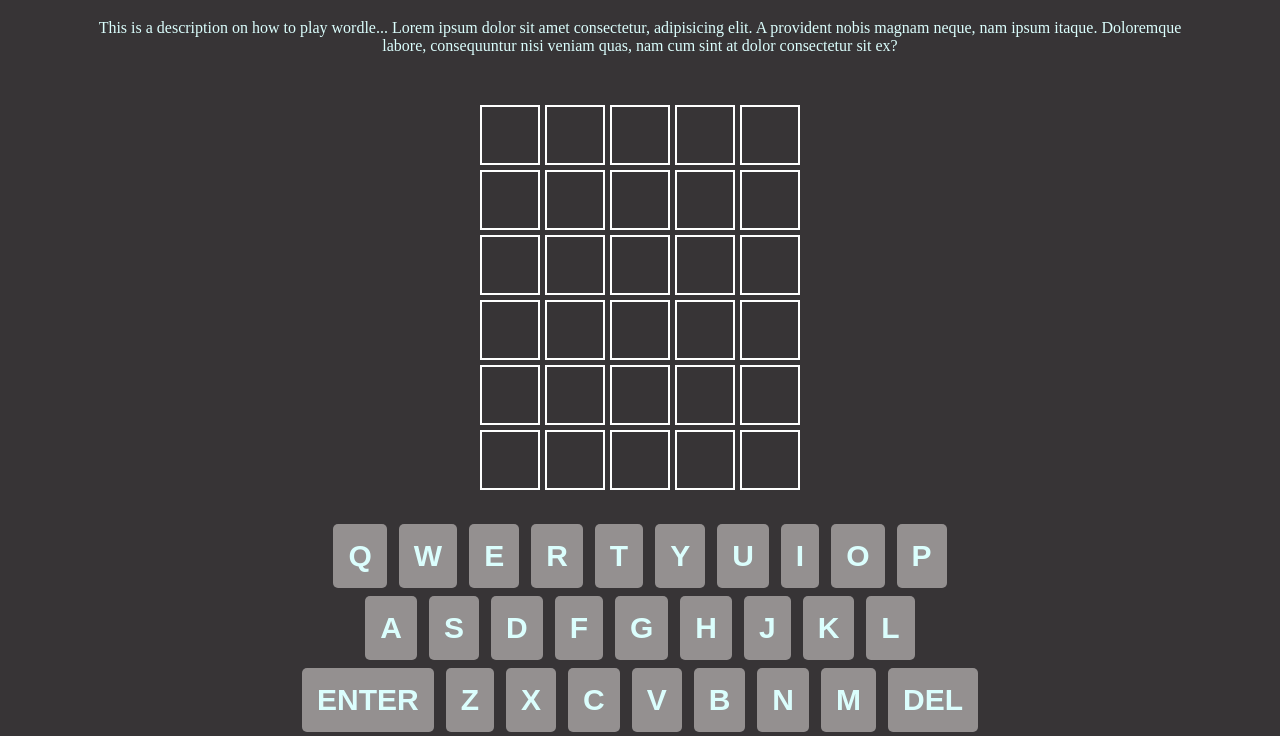
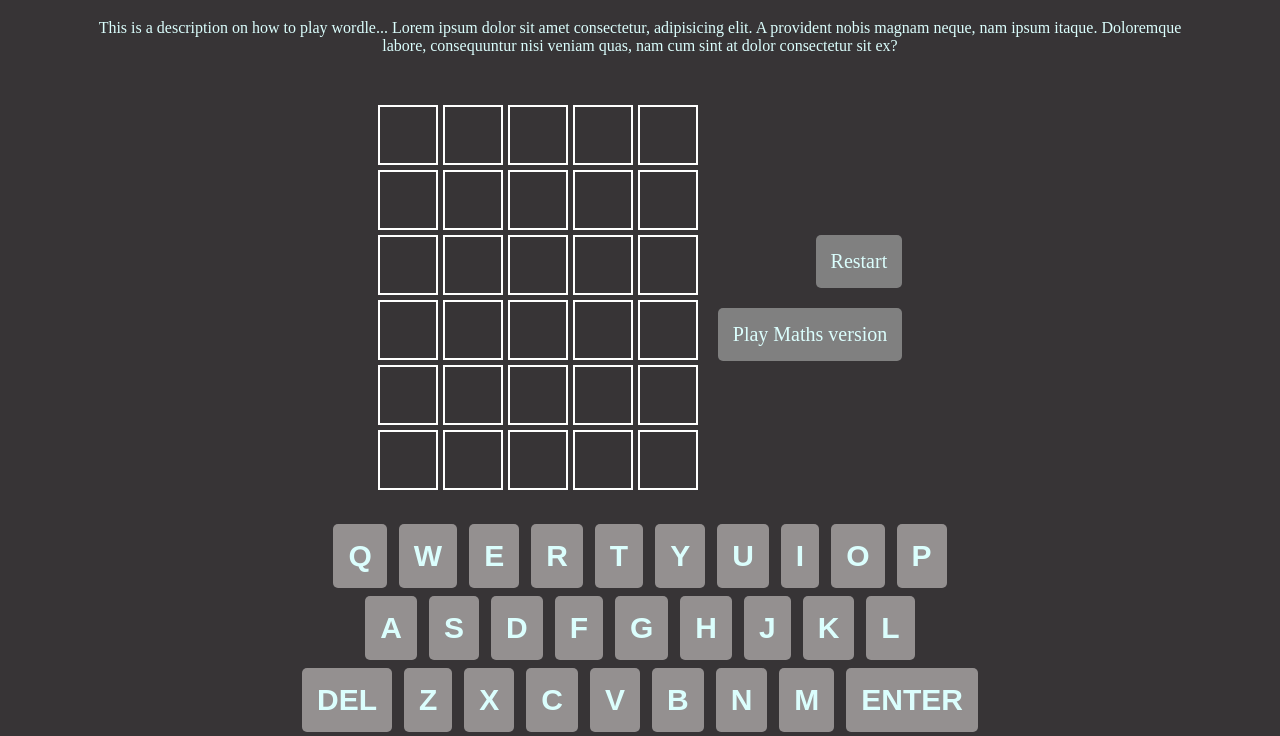
Before and after one commit to younusk-hub/wordle-project, a website with bundled scripts: page index.html in a window 1280 px wide. Shown: the part 229-965 px from the top of the page. Built offline with nearby package versions, Linux system fonts and the light colour scheme.

Commit message:
added new some new styling, introduced a refresh button and the math game

```diff
--- a/index.html
+++ b/index.html
@@ -21,6 +21,8 @@
         <p class="heading__description">This is a description on how to play wordle... Lorem ipsum dolor sit amet consectetur, adipisicing elit. A
             provident nobis magnam neque, nam ipsum itaque. Doloremque labore, consequuntur nisi veniam quas, nam cum
             sint at dolor consectetur sit ex?</p>
+
+
     </header>
 
     <div id="board-container">
@@ -56,6 +58,10 @@
              <div id="29" class="square animate__animated"></div>
              <div id="30" class="square animate__animated"></div>
         </div>
+        <div class="game-buttons-container">
+            <a href="" class="game-buttons">Restart</a>
+            <a href="#" class="game-buttons">Play Maths version</a>
+        </div>
     </div>
 
     <div id="keyboard-container">
@@ -85,7 +91,7 @@
         </div>
 
         <div class="keyboard-row">
-            <button data-key="enter">Enter</button>
+            <button data-key="del">Del</button>
             <button data-key="z">z</button>
             <button data-key="x">x</button>
             <button data-key="c">c</button>
@@ -93,7 +99,7 @@
             <button data-key="b">b</button>
             <button data-key="n">n</button>
             <button data-key="m">m</button>
-            <button data-key="del">Del</button>
+            <button data-key="enter">Enter</button>
         </div>
     </div>
 
--- a/main.js
+++ b/main.js
@@ -2,7 +2,7 @@
 import { wordsArray } from './data/words.js';
 
 // Use query selector to get the buttons
-const button = document.querySelectorAll(".keyboard-row button")
+const buttons = document.querySelectorAll(".keyboard-row button")
 
 // Array of guessed words with an array of the word spilt into letters
 const guessedWords = [[]]
@@ -12,15 +12,16 @@ let guessedWordCount = 0;
 console.log(Math.floor(Math.random() * (423 - 1) ) + 1);
 console.log(word);
 
-// Asigning the buttons to their data-key so it can be used
-for (let i = 0; i < button.length; i++) {
-    button[i].onclick = ({target}) => {
+// Asigning the buttonss to their data-key so it can be used
+for (let i = 0; i < buttons.length; i++) {
+    buttons[i].onclick = ({target}) => {
         const letter = target.getAttribute("data-key")
         console.log(letter);
 
         if (letter === "enter") {
             handleSubmitWord();
             return;
+
         } else if (letter === "del") {
             const currentWordArray = guessedWords[guessedWords.length - 1]
 
@@ -33,7 +34,6 @@ for (let i = 0; i < button.length; i++) {
             }
             return;
         }
-
         updateGuessedWords(letter)
     }
 }
@@ -53,7 +53,7 @@ const updateGuessedWords = letter => {
 
 const getTileColor = (letter, index) => {
     if (!word.includes(letter)) {
-        return "darkgrey"
+        return "#2B2B2B"
     } else if (letter === word.charAt(index)){
         return "green"
     } else {
@@ -72,6 +72,7 @@ const handleSubmitWord = () => {
     const firstLetterId = guessedWordCount * 5 + 1;
     const time = 200;
     currentWordArray.forEach((letter, index) => {
+        console.log(letter);
         setTimeout(() => {
             const tileColor = getTileColor(letter, index);
 
@@ -79,19 +80,27 @@ const handleSubmitWord = () => {
             const letterEl = document.getElementById(letterId);
             letterEl.classList.add("animate__flipInX");
             letterEl.style = `background-color:${tileColor};`;
+
+            buttons.forEach(button => {
+                if (button.innerText.toLowerCase() === letter) {
+                    button.style = `background-color:${tileColor};`
+                }
+            })
         }, time * index);
     })
     guessedWordCount++
 
+
     const currentWord = currentWordArray.join("")
-
     if (currentWord === word) {
         alert("Well Done!")
+        guessedWords.push([])
         return;
     }
 
     if (guessedWords.length === 6) {
         alert("Unlucky, you ran out of guesses! The word was " + word + ".")
+        guessedWords.push([])
         return;
     }
 
--- a/styles/_game.scss
+++ b/styles/_game.scss
@@ -3,8 +3,6 @@
     display: flex;
     justify-content: center;
     align-items: center;
-    // flex-grow: 1;
-    // overflow: hidden;
 }
 
 #board {
@@ -12,6 +10,7 @@
     grid-template-columns: 1fr 1fr 1fr 1fr 1fr;
     grid-gap: 5px;
     padding: 10px;
+
 }
 
 .square {
@@ -46,3 +45,20 @@ button {
     background-color: rgb(148, 144, 144);
     border-radius: 5px;
 }
+
+.game-buttons {
+   font-size: 20px;
+   margin: 10px;
+   background-color: grey;
+   padding: 15px;
+   border-radius: 5px;
+   cursor: pointer;
+   text-decoration: none;
+
+}
+
+.game-buttons-container {
+    display: flex;
+    flex-direction: column;
+    align-items: flex-end;
+}
```
Also changed, not shown: styles/styles.css, 1 other file.
